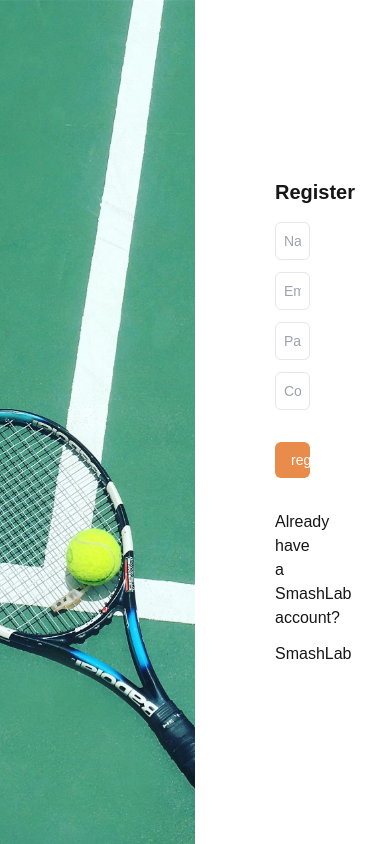
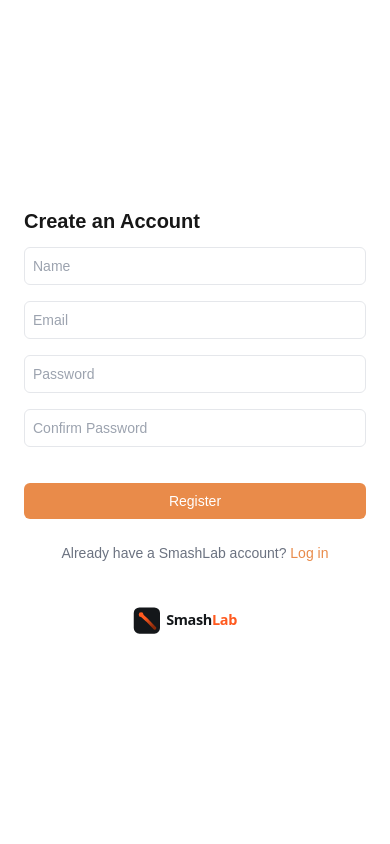
Before and after one commit to ines2131/smashlab, a Next.js app in the folder my-app/: page /register in a window 390 px wide. Built offline with nearby package versions, Linux system fonts and the light colour scheme; no server answers.

Commit message:
feat(ui): implement mobile responsive layout

```diff
--- a/my-app/components/auth/AuthForm.tsx
+++ b/my-app/components/auth/AuthForm.tsx
@@ -7,6 +7,7 @@ import axios from "axios";
 import { AuthFormData } from "@/types/auth";
 import Image from "next/image";
 import Link from "next/link";
+import { AlertCircle } from "lucide-react";
 
 type Props = {
   type: "login" | "register";
@@ -56,8 +57,9 @@ export default function AuthForm({ type, onSubmit }: Props) {
   };
 
   return (
-    <div className="grid grid-cols-2 h-screen">
-      <div className="relative">
+    <div className="grid grid-cols-1 md:grid-cols-2 min-h-screen">
+      {/* Image side: hidden on mobile */}
+      <div className="relative hidden md:block">
         <Image
           src={isLogin ? "/login.webp" : "/racket.jpg"}
           alt={isLogin ? "login-bg" : "register-bg"}
@@ -65,13 +67,14 @@ export default function AuthForm({ type, onSubmit }: Props) {
           className="object-cover"
         />
       </div>
-      <div className="flex flex-col justify-center px-20">
-        <h2 className="text-xl font-bold mb-4">
-          {" "}
-          {isLogin ? "Log In" : "Register"}
+
+      <div className="flex flex-col justify-center px-6 sm:px-10 md:px-16 lg:px-20 py-12">
+        <div className="w-full max-w-md mx-auto md:mx-0">
+          <h2 className="text-xl font-bold mb-3">
+            {isLogin ? "Log In" : "Create an Account"}
           </h2>
 
-        <div className="w-full flex flex-col gap-3">
+          <div className="w-full flex flex-col gap-4">
             {!isLogin && (
               <Input
                 name="name"
@@ -105,22 +108,54 @@ export default function AuthForm({ type, onSubmit }: Props) {
                 onChange={handleChange}
               />
             )}
-          {error && <p className="text-red-500">{error}</p>}
+
+            {error && (
+              <div className="flex items-center gap-2 text-red-600 bg-red-50 border border-red-200 rounded-md px-3 py-2 text-sm">
+                <AlertCircle size={16} className="shrink-0" />
+                <p>{error}</p>
+              </div>
+            )}
 
             <Button onClick={handleSubmit} disabled={loading}>
-            {loading ? "Loading..." : isLogin ? "login" : "register"}
+              {loading ? "Loading..." : isLogin ? "Log In" : "Register"}
             </Button>
 
+            <p className="text-sm text-gray-500 text-center mt-2">
               {isLogin ? (
-            <Link href="/register" className="cursor-pointer mt-5">
-              Don't have a SmashLab account yet?
+                <>
+                  Don&apos;t have a SmashLab account?{" "}
+                  <Link
+                    href="/register"
+                    className="text-[rgb(var(--color-primary))] font-medium hover:underline"
+                  >
+                    Register
                   </Link>
+                </>
               ) : (
-            <Link href="/login" className="cursor-pointer mt-5">
-              Already have a SmashLab account?
+                <>
+                  Already have a SmashLab account?{" "}
+                  <Link
+                    href="/login"
+                    className="text-[rgb(var(--color-primary))] font-medium hover:underline"
+                  >
+                    Log in
                   </Link>
+                </>
               )}
-          <Link href="/">SmashLab</Link>
+            </p>
+          </div>
+        </div>
+        <div className="w-full flex justify-center mt-10">
+          <Link
+            href="/"
+            className="font-bold text-lg text-[rgb(var(--color-primary))]"
+          >
+            <img
+              src="/logo-orange.svg"
+              alt="logo"
+              className="w-[140px] h-[35px] md:w-[200px] md:h-[50px]"
+            />
+          </Link>
         </div>
       </div>
     </div>
--- a/my-app/components/layout/Navbar.tsx
+++ b/my-app/components/layout/Navbar.tsx
@@ -1,17 +1,39 @@
+"use client";
+
+import { useState } from "react";
 import Link from "next/link";
-import { ShoppingCart, Mail, User } from "lucide-react";
+import { ShoppingCart, Mail, User, Menu, X } from "lucide-react";
+
 export default function Navbar() {
   const categories = ["rackets", "apparel", "footwear", "gear"];
+  const [isOpen, setIsOpen] = useState(false);
 
   return (
-    <div className="flex justify-between items-center px-6 py-4 border-b">
+    <div className="border-b relative">
+      <div className="flex justify-between items-center px-4 md:px-6 py-4">
+        {/* burger button : only visible for mobile */}
+        <button
+          className="md:hidden cursor-pointer"
+          onClick={() => setIsOpen(!isOpen)}
+          aria-label="open menu"
+        >
+          {isOpen ? <X /> : <Menu />}
+        </button>
+
+        {/* logo */}
         <Link
           href="/"
           className="font-bold flex gap-2 text-lg items-center cursor-pointer"
         >
-        <img src="/logo-orange.svg" alt="logo" className="w-[200px] h-[50px]" />
+          <img
+            src="/logo-orange.svg"
+            alt="logo"
+            className="w-[140px] h-[35px] md:w-[200px] md:h-[50px]"
+          />
         </Link>
-      <div className="flex gap-10 text-md">
+
+        {/* category: only visible for desktop */}
+        <div className="hidden md:flex gap-10 text-md">
           {categories.map((category) => (
             <Link
               key={category}
@@ -23,17 +45,54 @@ export default function Navbar() {
           ))}
         </div>
 
-      <div className="flex gap-4">
-        <Link href="/contact-us" className="cursor-pointer">
+        {/* desktop: All icons / 모바일: only cart icon */}
+        <div className="flex gap-4 items-center">
+          <Link href="/contact-us" className="hidden md:block cursor-pointer">
             <Mail />
+          </Link>
+          <Link href="/login" className="hidden md:block cursor-pointer">
+            <User />
           </Link>
           <Link href="/cart" className="cursor-pointer">
             <ShoppingCart />
           </Link>
-        <Link href="/login" className="cursor-pointer">
-          <User />
+        </div>
+      </div>
+
+      {/* mobile drop-dopwn: category + Contact Us + Login */}
+      {isOpen && (
+        <div className="md:hidden flex flex-col px-4 pb-4 gap-1 border-t pt-4">
+          {categories.map((category) => (
+            <Link
+              key={category}
+              href={`/products/${category}`}
+              className="cursor-pointer capitalize py-2"
+              onClick={() => setIsOpen(false)}
+            >
+              {category}
+            </Link>
+          ))}
+
+          <div className="border-t mt-2 pt-3 flex flex-col gap-1">
+            <Link
+              href="/contact-us"
+              className="cursor-pointer py-2 flex items-center gap-2"
+              onClick={() => setIsOpen(false)}
+            >
+              <Mail size={18} />
+              Contact Us
+            </Link>
+            <Link
+              href="/login"
+              className="cursor-pointer py-2 flex items-center gap-2"
+              onClick={() => setIsOpen(false)}
+            >
+              <User size={18} />
+              Login / Register
             </Link>
           </div>
         </div>
+      )}
+    </div>
   );
 }
```
Lines whose indentation alone changed are shown as unchanged.
